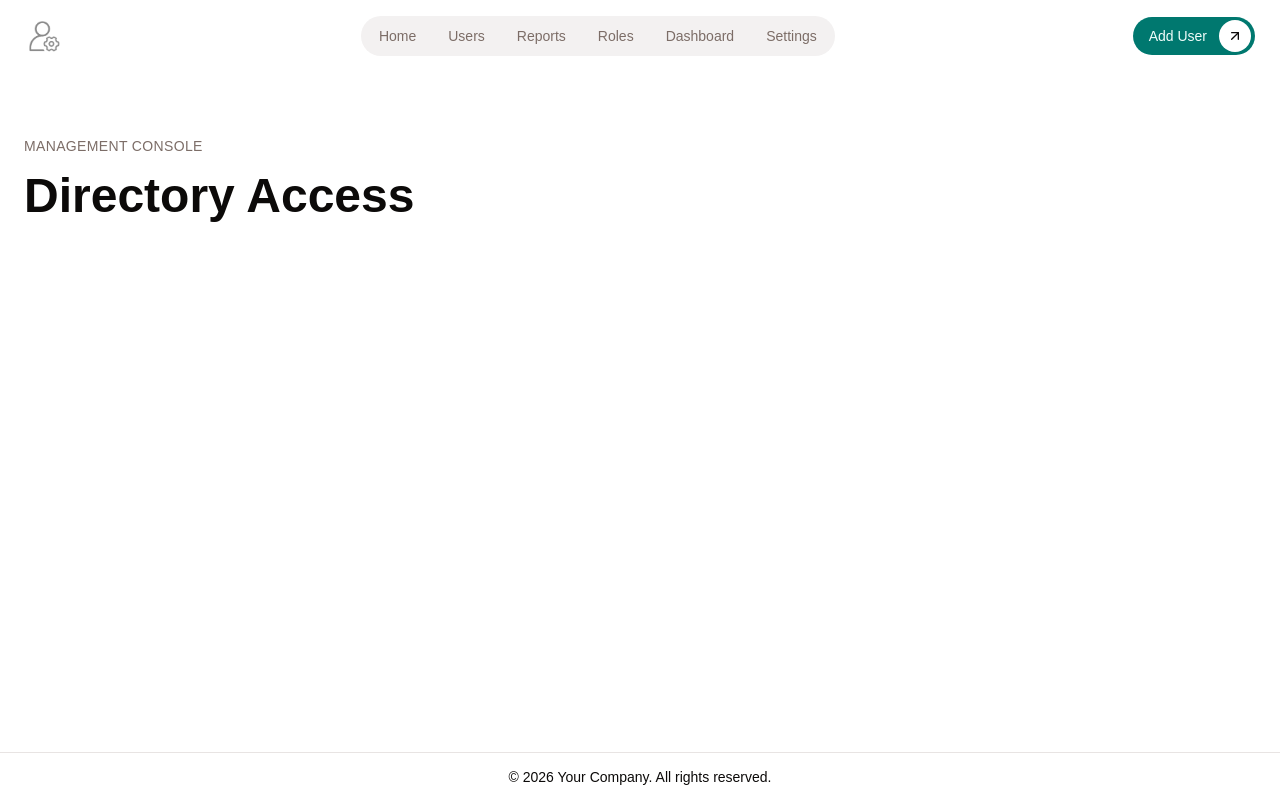
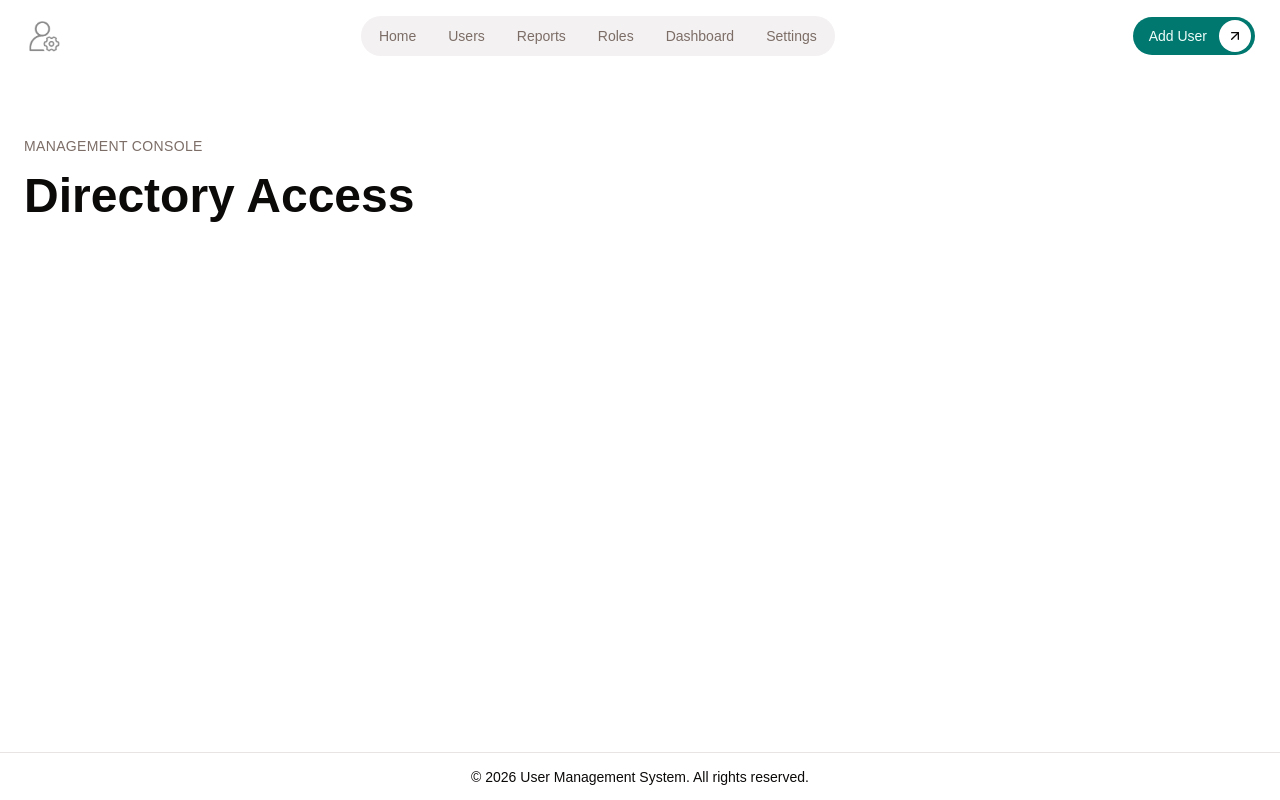
Before and after one commit to Yuras69/UserManagementSystem, a React (Vite) app: page / in a window 1280 px wide. Built offline with nearby package versions, Linux system fonts and the light colour scheme.

Commit message:
Update footer branding

```diff
--- a/src/components/Layout/PublicFooter.tsx
+++ b/src/components/Layout/PublicFooter.tsx
@@ -3,7 +3,7 @@ const PublicFooter = () => {
   return (
     <footer className="flex h-12 items-center justify-center border-t">
       <div className="text-sm">
-        &copy; {new Date().getFullYear()} Your Company. All rights reserved.
+        &copy; {new Date().getFullYear()} User Management System. All rights reserved.
       </div>
     </footer>
   )
```
